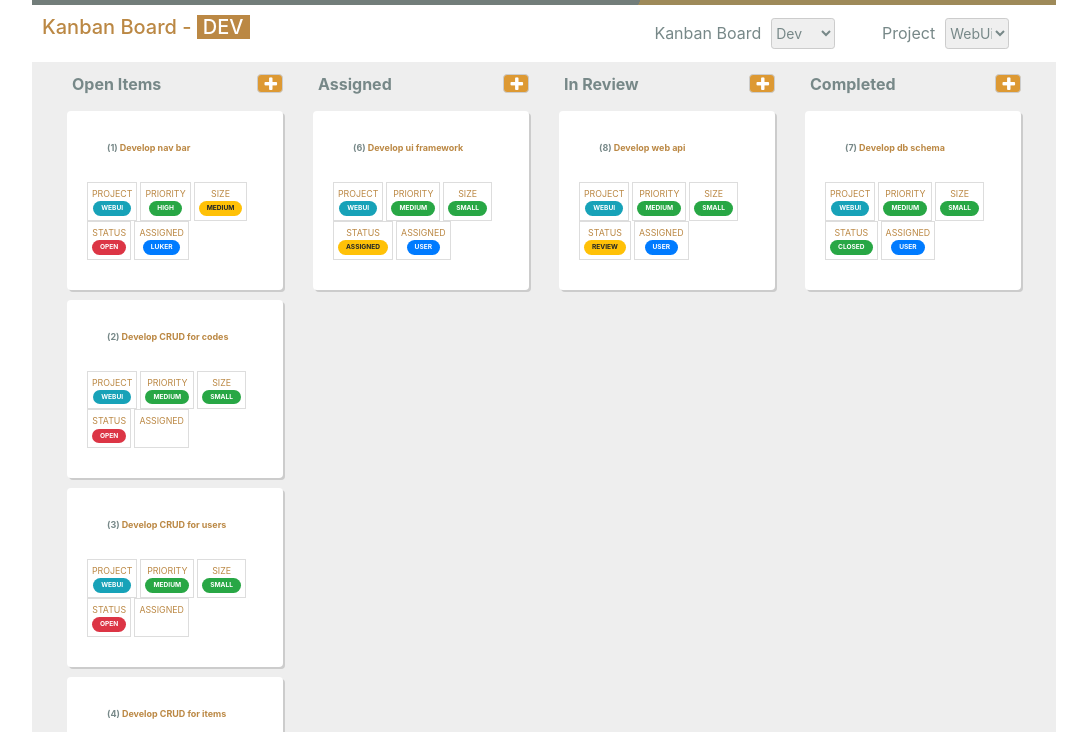
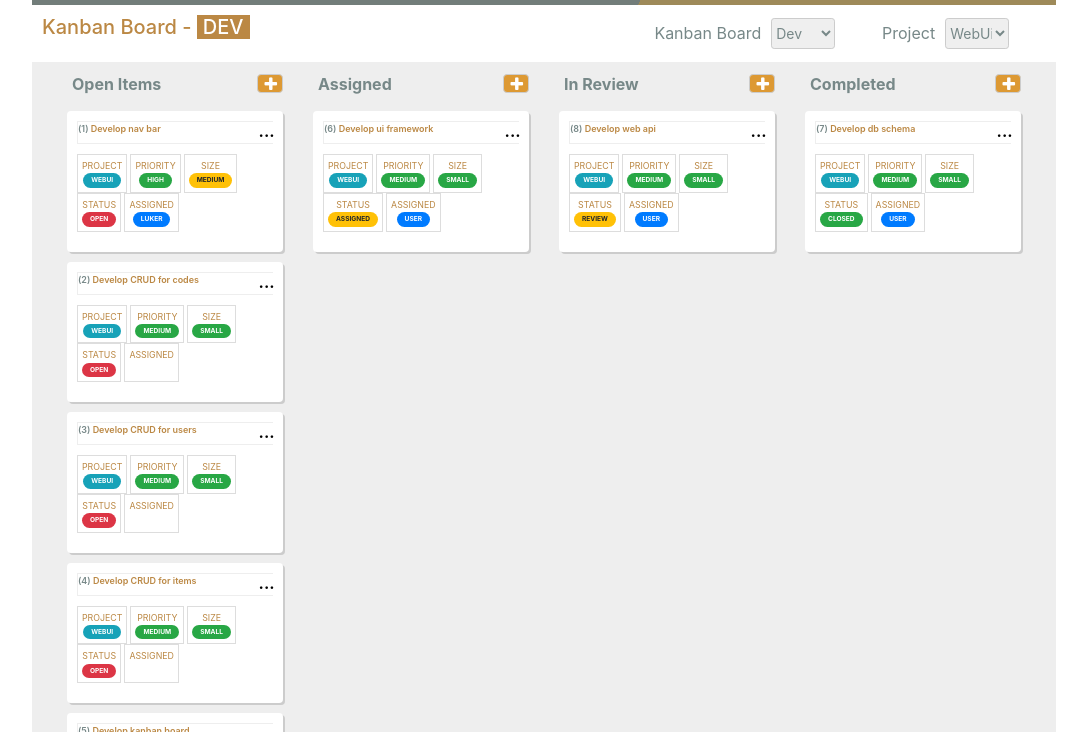
Before and after one commit to ron-deboer/btl-react, a React app: page /login in a window 1280 px wide. Both pictures are taken after a click on the button "Login". Shown: the part 53-800 px from the top of the page, without its empty margins (96-1183 px from the left). Built offline with nearby package versions, Linux system fonts and the light colour scheme.

Commit message:
fix kanban scss

```diff
--- a/src/components/Home/Card.js
+++ b/src/components/Home/Card.js
@@ -41,7 +41,7 @@ class Card extends Component {
         return (
             <div className="item-card">
                 <div className="item-card-body">
-                    <div className="header">
+                    <div className="item-card-header">
                         <div className="title">
                             <span className="id">({this.props.item.id})</span> {this.props.item.title}
                         </div>
--- a/src/components/Home/card.module.scss
+++ b/src/components/Home/card.module.scss
@@ -3,21 +3,24 @@
     box-shadow: 2px 2px #ccc;
     margin-bottom: 10px;
     background-color: #fff;
-    padding: 20px;
+    padding: 10px;
     font-size: 0.7vw;
     .item-card-body {
         padding: 0;
-        .header {
+        .item-card-header {
+            border: 1px solid #eee;
             color: #b84;
-            padding: 5px 0px;
+            padding: 0;
             display: grid;
             grid-template-columns: 90% auto;
             .title {
+                padding: 0;
                 .id {
                     color: #788;
                 }
             }
             .handle {
+                padding: 0;
                 cursor: pointer;
                 .btn-edit {
                     background-color: #fff;
```
Also changed, not shown: 1 other file.
